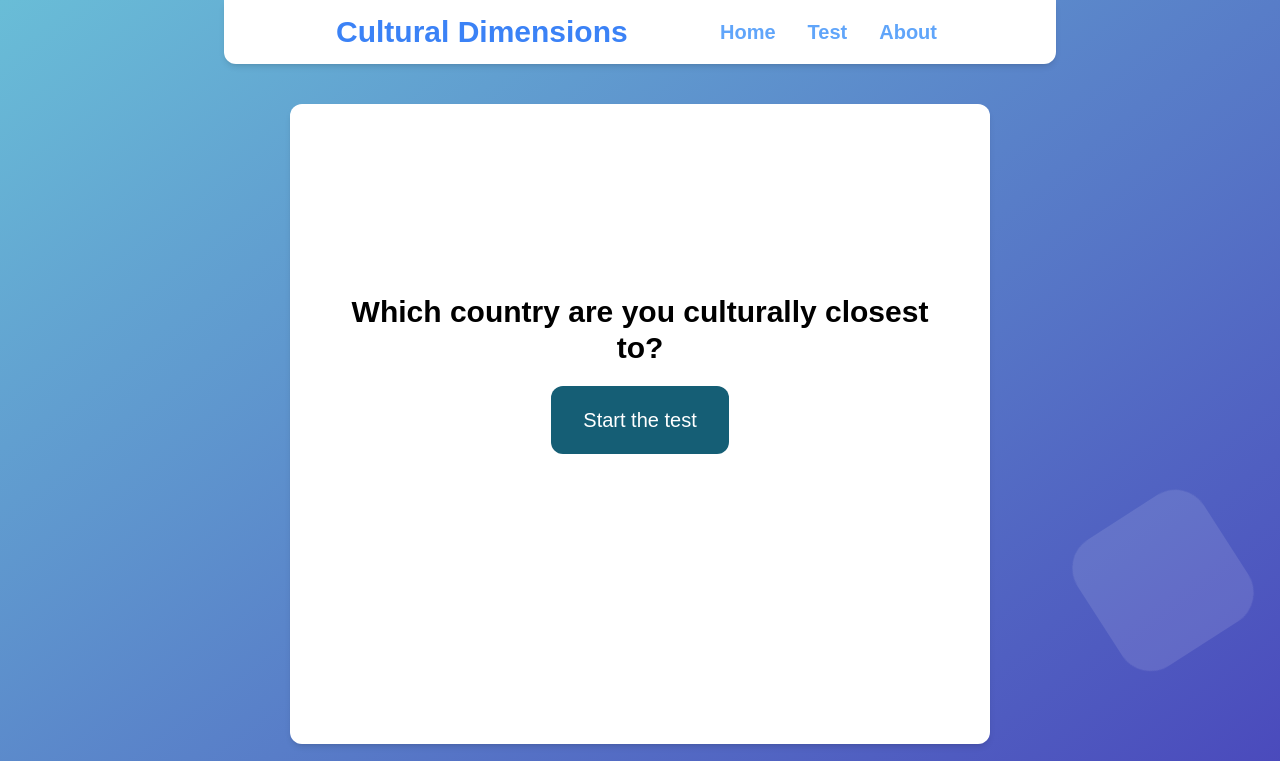
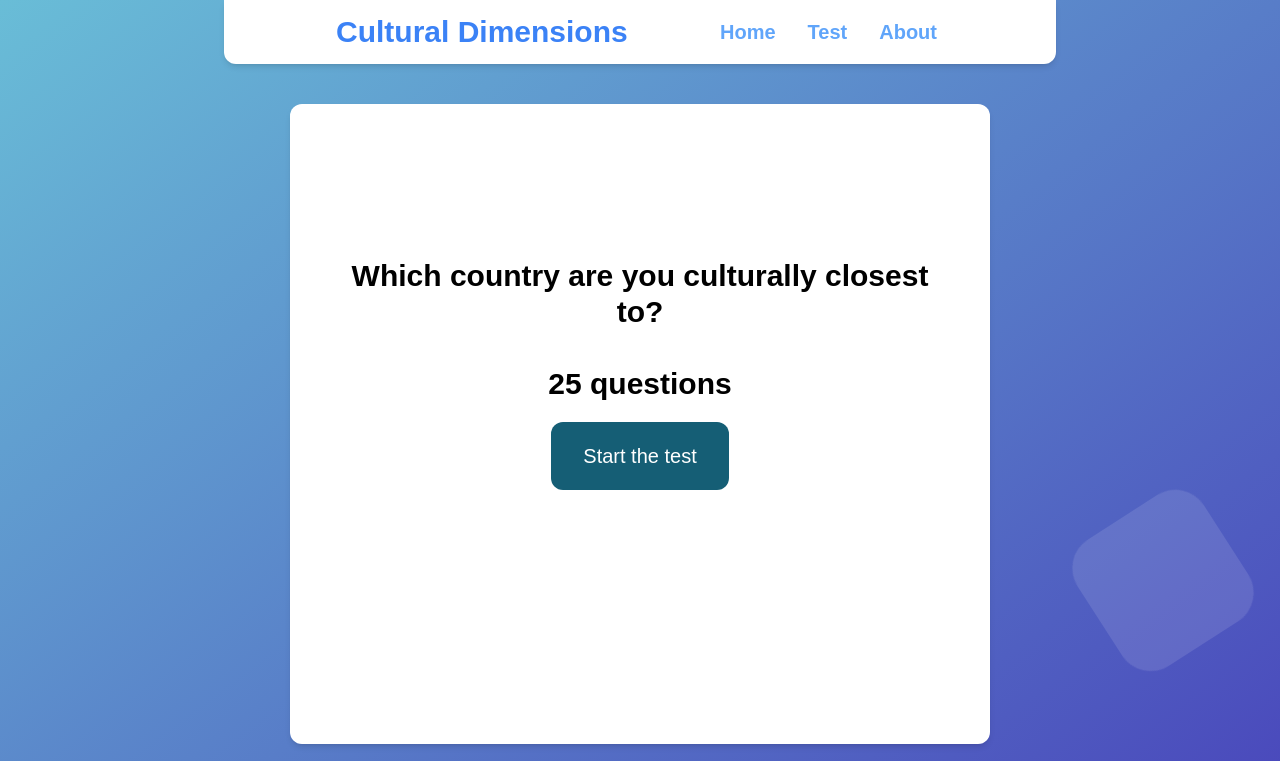
Before and after one commit to lorenzo-ferrari/culturaldimensions, a plain HTML site: page index.html in a window 1280 px wide. Shown: the top 761 px of the page. Drawn offline with Linux system fonts and the light colour scheme.

Commit message:
25 questions

```diff
--- a/index.html
+++ b/index.html
@@ -48,7 +48,7 @@
 
         <div class="container flex justify-center items-center my-10  h-[80vh] w-[100%] bg-gradient-to-tr from-white to-white rounded-xl mx-auto shadow-md flex-col min-h-[580px] max-w-[700px] sm:w-[60%] p-5">
 
-            <h1 class="font-bold text-black text-3xl transition-[2s] relative top-0 mx-5 text-center" id="introText">Which country are you culturally closest to?</h1>
+            <h1 class="font-bold text-black text-3xl transition-[2s] relative top-0 mx-5 text-center" id="introText">Which country are you culturally closest to?<br><br>25 questions</h1>
             <button onclick="beginQuestioniare()" id="button" class="bg-cyan-800 hover:bg-blue-600 transition-[1s] text-white px-8 py-5 m-5 rounded-xl text-xl cursor-pointer">Start the test</button>
 
             <div class="flex flex-col justify-center relative top-[-200px] w-full h-[10vh]">
```
